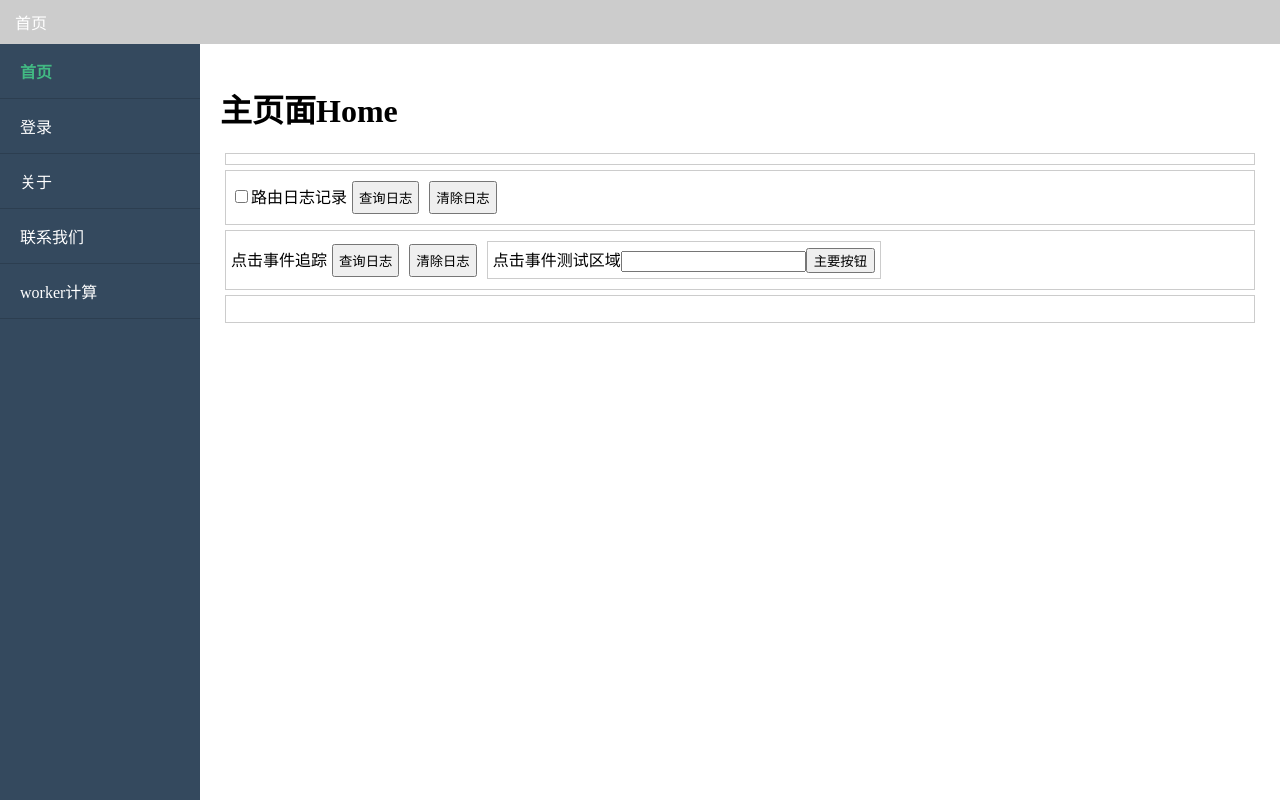
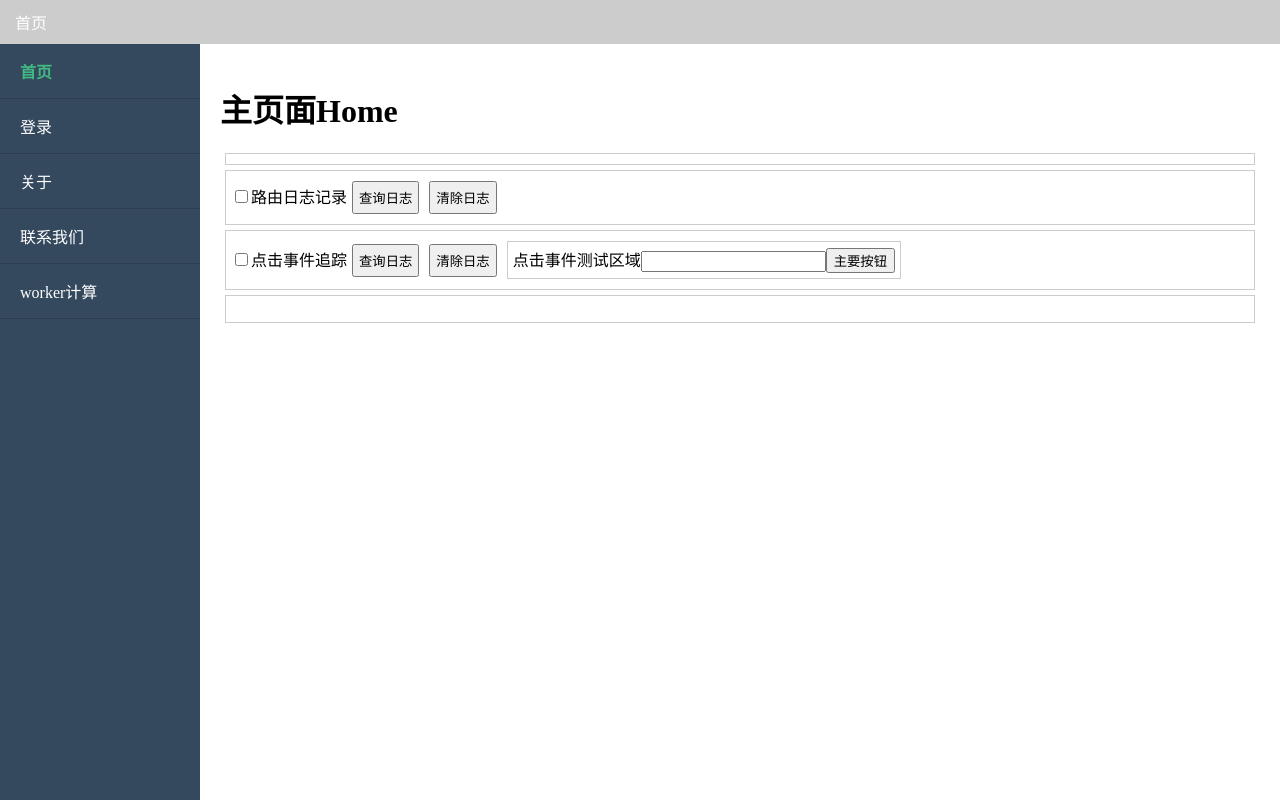
Before and after one commit to yuyueMidea/autoDeploy, a Vue app: page / in a window 1280 px wide. Built offline with nearby package versions, Linux system fonts and the light colour scheme.

Commit message:
首页添加勾选框【点击事件追踪】

```diff
--- a/src/components/Home.vue
+++ b/src/components/Home.vue
@@ -10,7 +10,7 @@
         <button @click="clearLogs" class="btn">清除日志</button>
     </div>
     <div class="p-5 m-5 border">
-        <label for="">点击事件追踪</label>
+        <label for="chk2"><input type="checkbox" name="rclick" id="chk2" v-model="app1store.logClickFlag">点击事件追踪</label>
         <button @click="queryEvtLogs" class="btn">查询日志</button>
         <button @click="clearEvtLogs" class="btn">清除日志</button>
         <div class="p-5 m-5 border inline">
```
